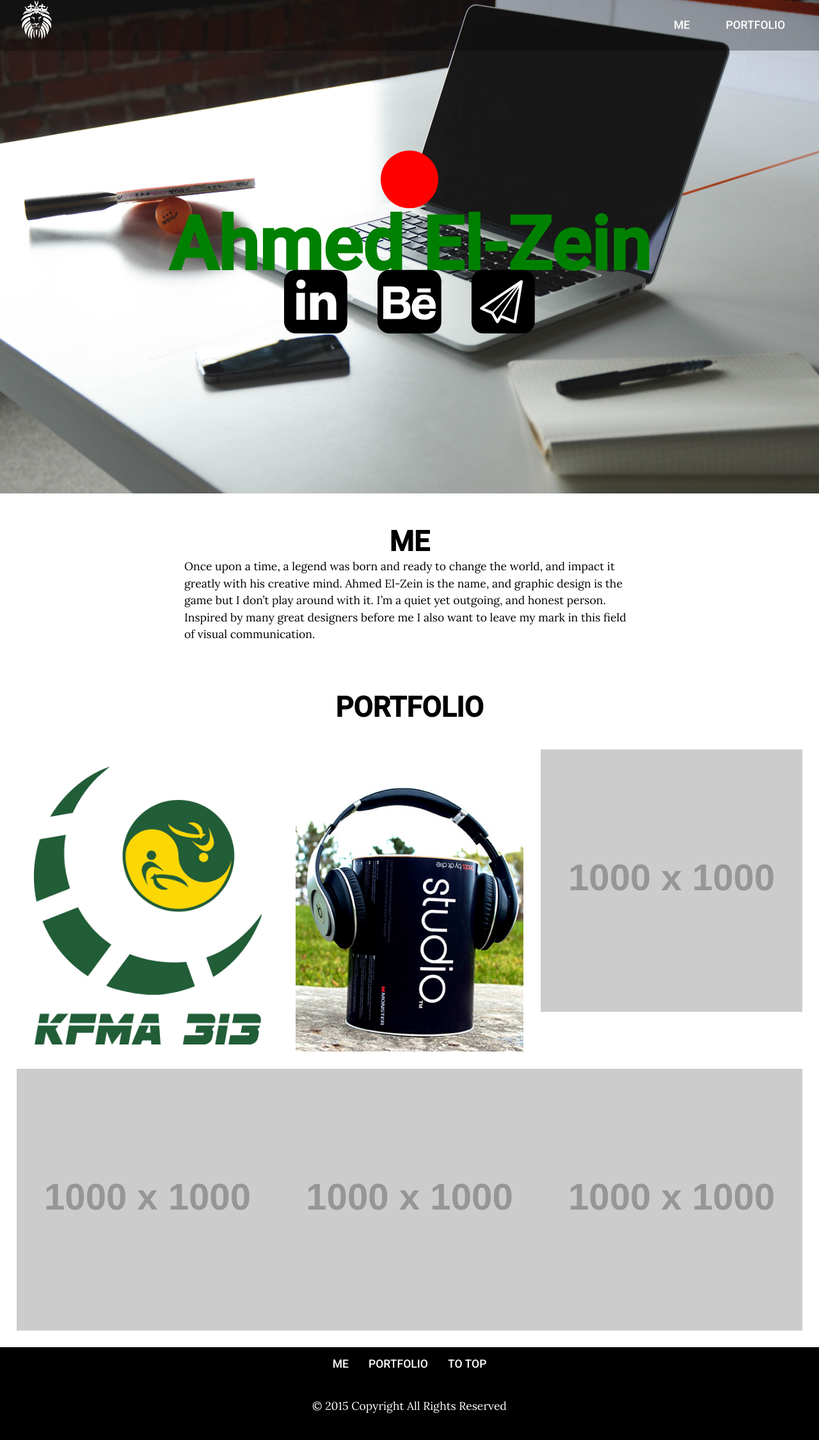
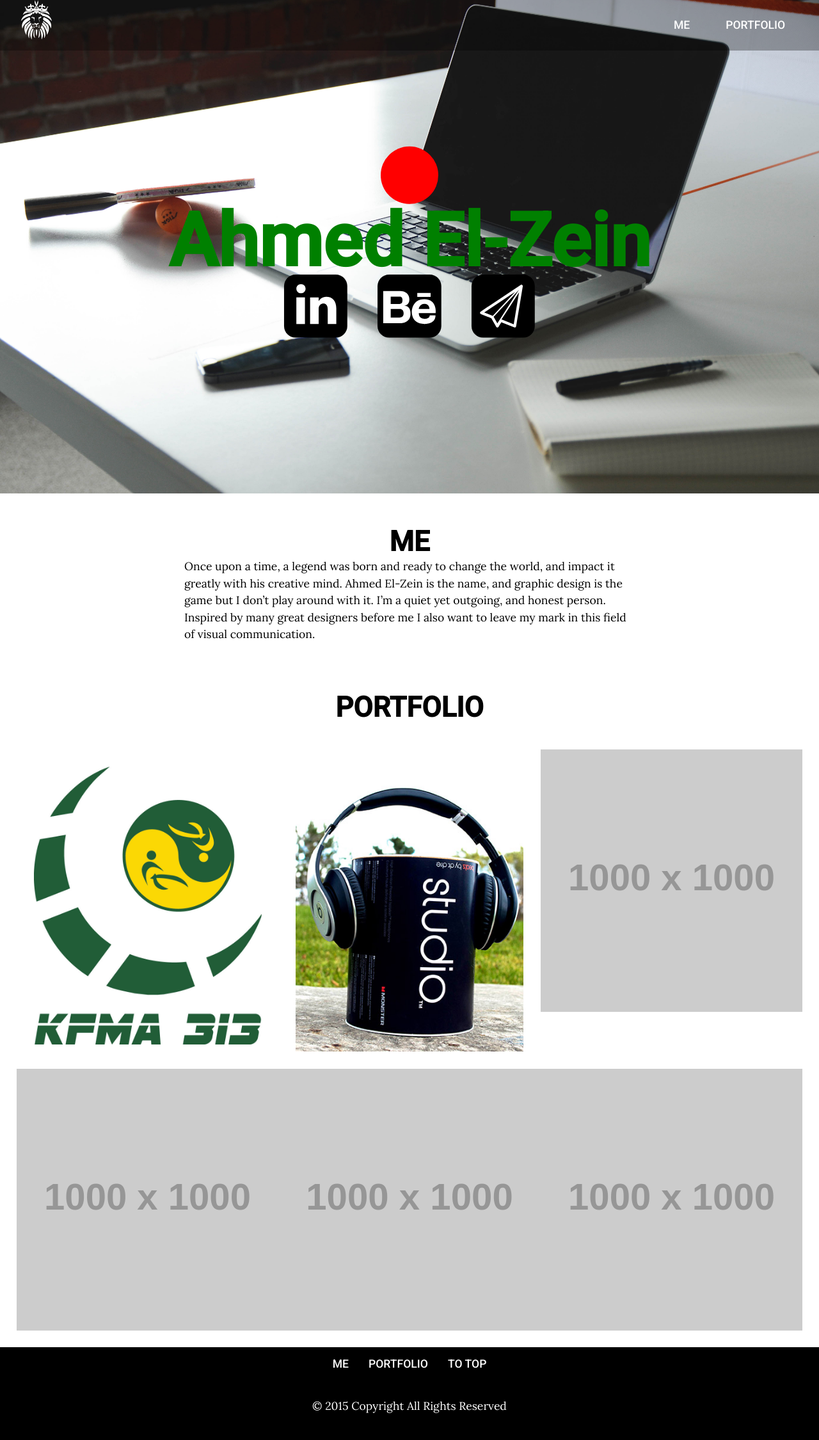
Before and after one commit to ahmedzein/portfolio, a Jekyll site: the page index.html, which Jekyll copies as it is, in a window 1280 px wide. Shown: the whole page at 64% size. Built offline with Jekyll 4.4.1, drawn with Linux system fonts in a browser that asks for light colours; Markdown is read by kramdown in place of the engine named in the settings.

Commit message:
added padding

```diff
--- a/index.html
+++ b/index.html
@@ -49,7 +49,7 @@
         </div>
 
          <div class="box">
-            <div class="">
+            <div class="pad-t-1-2">
 
   <!--- Social Media and Mail Link -->
               <a href="https://ca.linkedin.com/pub/ahmed-el-zein/a4/469/316"><img class="social" src="images/linkedin-logo.svg" alt="LinkedIn Logo"></a>
```
